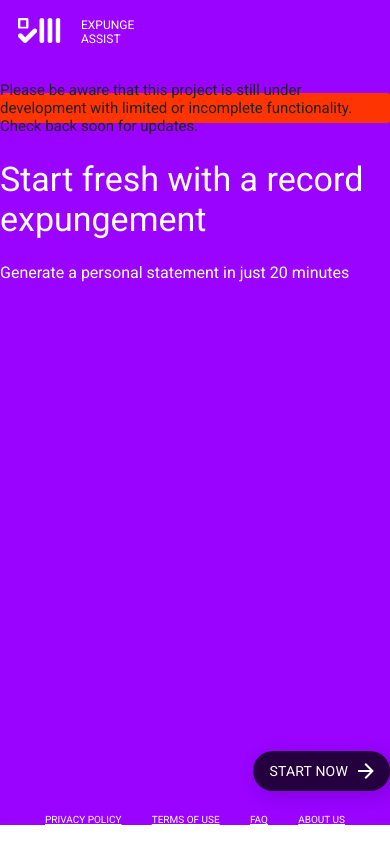
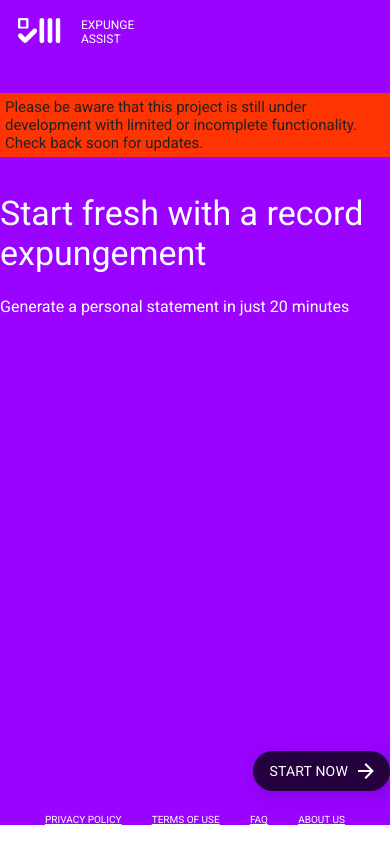
Before and after one commit to hackforla/expunge-assist, a React (Create React App) app in the folder react/client/: page / in a window 390 px wide. Built offline with nearby package versions, Linux system fonts and the light colour scheme.

Commit message:
no height so it adjusts for mobile

```diff
--- a/react/client/src/components/Banner.tsx
+++ b/react/client/src/components/Banner.tsx
@@ -5,12 +5,11 @@ const useStyles = makeStyles(() =>
   createStyles({
     root: {
       width: '100%',
-      height: '30px',
+      padding: '5px',
       display: 'flex',
       justifyContent: 'center',
       alignItems: 'center',
       fontSize: '15px',
-      borderRadius: '3px',
       marginTop: '10px',
       backgroundColor: '#ff3403',
       color: '#222',
```
